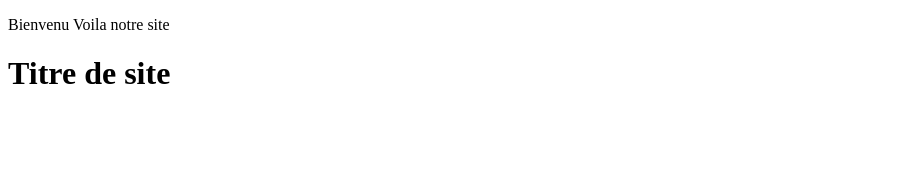
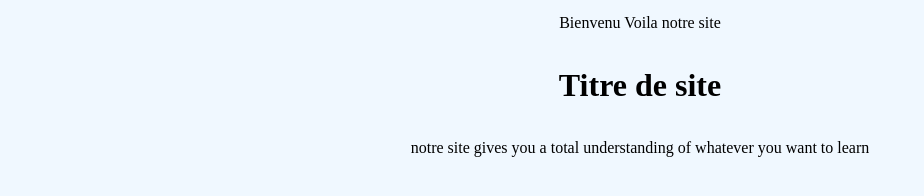
Before and after one commit to Avotexs/olta, a plain HTML site: page index.html in a window 1280 px wide. Shown: the whole page, without its empty margins (0-924 px from the left). Drawn offline with Linux system fonts and the light colour scheme.

Commit message:
added a style.css and paragraphe

```diff
--- a/index.html
+++ b/index.html
@@ -3,6 +3,7 @@
 <head>
     <meta charset="UTF-8">
     <meta name="viewport" content="width=device-width, initial-scale=1.0">
+    <link rel="stylesheet" href="style.css">
     <title>Documment 1</title>
 </head>
 <body>
@@ -11,6 +12,7 @@
 
     <!-- oumaima ajoute un titre h1 et une paragraphe-->
      <h1>Titre de site</h1>
+     <p>notre site gives you a total understanding of whatever you want to learn</p>
     <!-- taha ajoute un input nom et prenom et un button submit-->
     <!-- loubna ajoute un tableau de colone nom et colone  prenom-->
 
--- /dev/null
+++ b/style.css
@@ -0,0 +1,14 @@
+body{
+    background-color: aliceblue;
+    color: black;
+    text-align: center;
+}
+h1 {
+    margin-right: 20;
+    padding: 10px;
+}
+
+p {
+    line-height: 1.6;
+    margin: 10px 0;
+}
```
Also changed, not shown: 1 other file.
